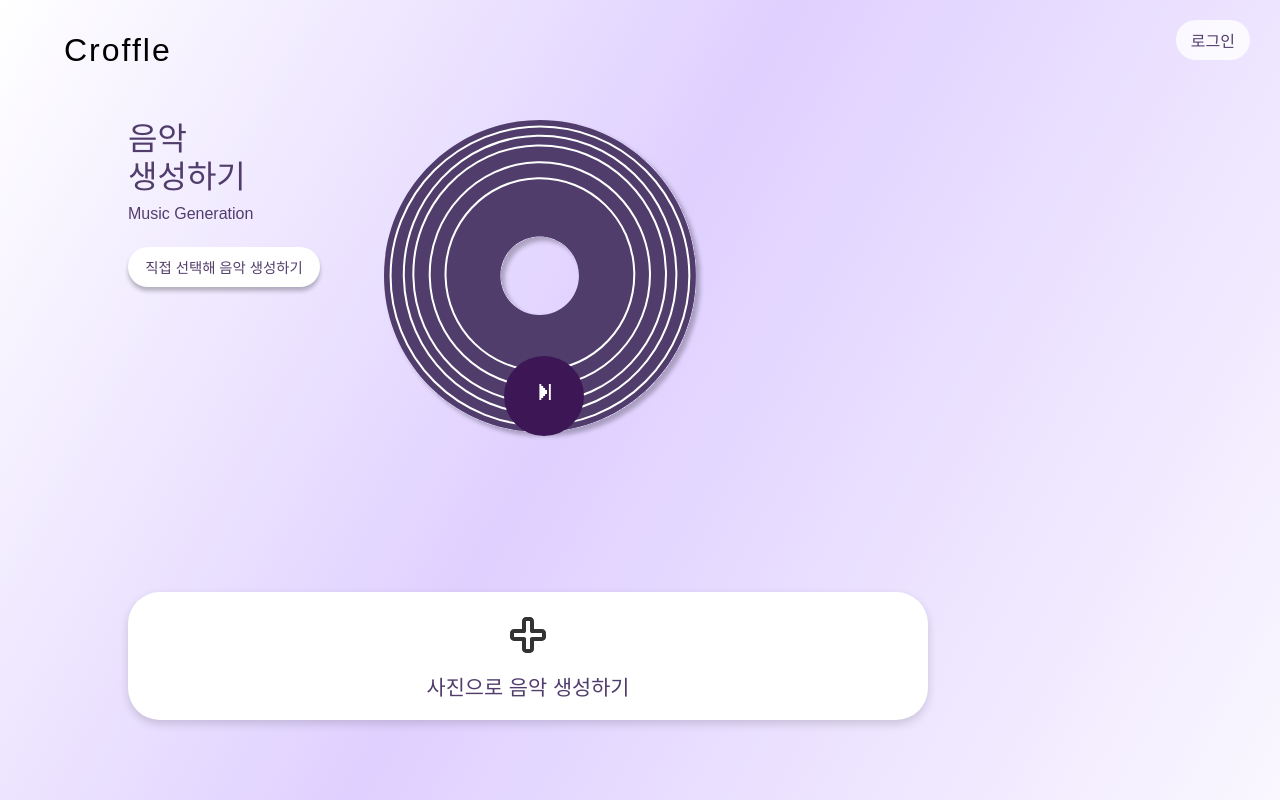
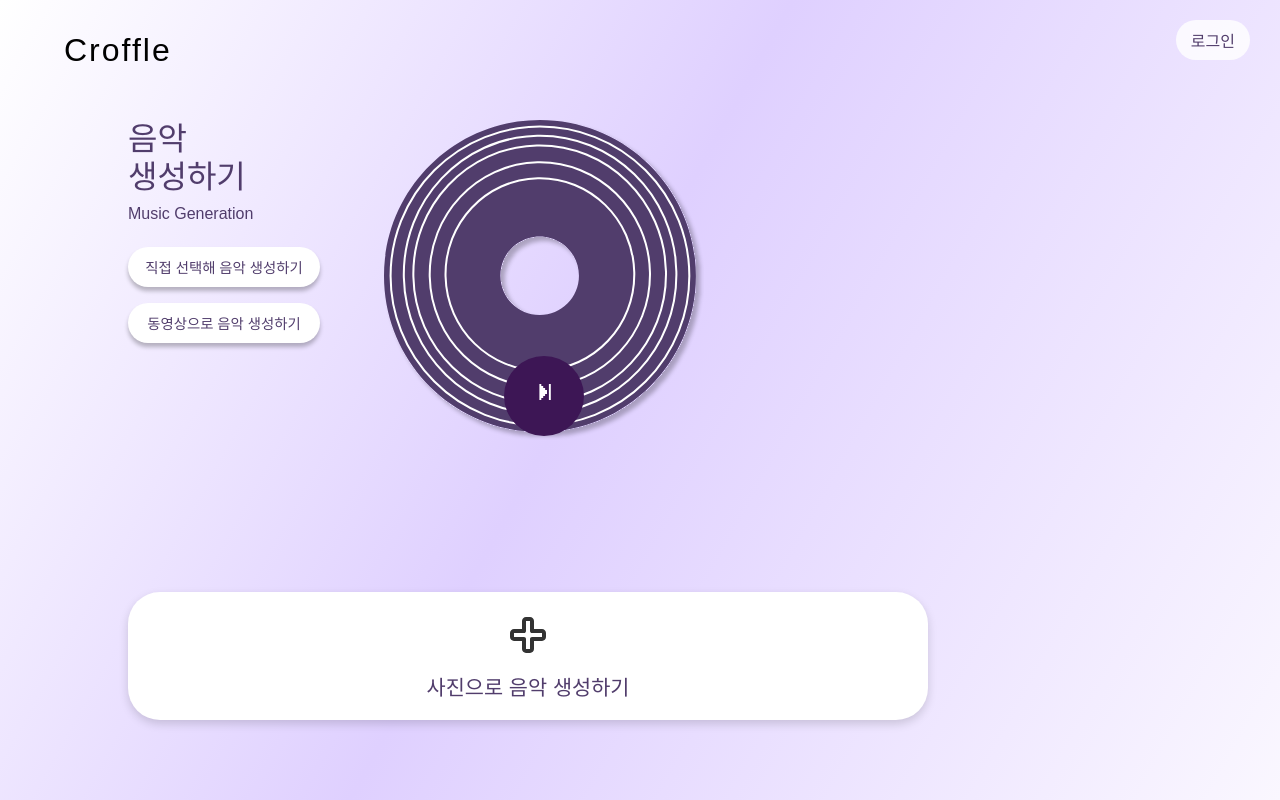
Before and after one commit to jsoyeonj/IM-FE, a Flask app: page /image-create in a window 1280 px wide. Run offline with Flask 2, Linux system fonts and the light colour scheme; some web fonts are replaced.

Commit message:
추가요청사항1,2해결-sua

```diff
--- a/app.py
+++ b/app.py
@@ -320,6 +320,92 @@ def generate_music_from_image():
         print(f"Error generating music from image: {e}")  # 디버깅을 위한 로그
         return jsonify({'success': False, 'error': str(e)})
 
+# 동영상으로부터 음악 생성 API
+@app.route('/generate-music-from-video', methods=['POST'])
+def generate_music_from_video():
+    # 로그인 확인 (선택적)
+    if 'user_id' not in session:
+        return jsonify({'success': False, 'error': '로그인이 필요합니다'})
+
+    try:
+        # 동영상 파일 확인
+        if 'video' not in request.files:
+            return jsonify({'success': False, 'error': '동영상 파일이 필요합니다'})
+
+        video_file = request.files['video']
+
+        if video_file.filename == '':
+            return jsonify({'success': False, 'error': '파일이 선택되지 않았습니다'})
+
+        # 허용된 확장자 확인
+        allowed_extensions = {'mp4', 'mov', 'avi', 'mkv', 'webm'}
+        if not ('.' in video_file.filename and video_file.filename.rsplit('.', 1)[1].lower() in allowed_extensions):
+            return jsonify({'success': False, 'error': '허용되지 않는 파일 형식입니다'})
+
+        # 동영상 저장 (필요한 경우)
+        filename = secure_filename(video_file.filename)
+        video_path = os.path.join(app.config['UPLOAD_FOLDER'], filename)
+        video_file.save(video_path)
+
+        # 여기에 동영상 분석 및 음악 생성 로직을 구현
+        # 이 예제에서는 더미 데이터를 사용합니다
+
+        # 새 음악 데이터 생성
+        user_id = session['user_id']
+        title = f"동영상 음악 {datetime.datetime.now().strftime('%Y-%m-%d %H:%M')}"
+        mood = "동영상 기반"  # 실제 분석에 기반하여 설정
+        location = "동영상"  # 실제 분석에 기반하여 설정
+        tempo = random.randint(60, 180)  # 실제 분석에 기반하여 설정
+
+        # 데이터베이스에 음악 정보 저장
+        music_id = str(uuid.uuid4())
+
+        # 여기에서 동영상 분석 기반으로 실제 음악 파일을 생성 (MIDI, MP3 등)
+        # 실제 구현에서는 여기에 음악 생성 코드를 추가합니다
+        music_file_path = f"music_{music_id}.mp3"
+
+        # 파일 시스템에 가짜 음악 파일을 생성 (실제 구현에서는 이 부분을 대체)
+        # 이 부분은 실제 음악 생성 API를 사용할 때 대체됩니다
+        with open(os.path.join(app.config['UPLOAD_FOLDER'], music_file_path), 'wb') as f:
+            f.write(b'dummy_audio_data')  # 실제 구현에서는 실제 오디오 데이터로 대체
+
+        # 음악 데이터를 저장하는 데이터베이스 코드를 여기에 추가하세요
+        music_data_file = 'music_data.json'
+
+        # 기존 데이터 로드
+        if os.path.exists(music_data_file):
+            with open(music_data_file, 'r', encoding='utf-8') as f:
+                music_list = json.load(f)
+        else:
+            music_list = []
+
+        # 새 음악 추가
+        new_music = {
+            'id': music_id,
+            'user_id': user_id,
+            'title': title,
+            'mood': mood,
+            'location': location,
+            'tempo': tempo,
+            'file_path': music_file_path,
+            'created_at': datetime.datetime.now().isoformat(),
+            'source_type': 'video'  # 동영상에서 생성되었음을 표시
+        }
+
+        music_list.append(new_music)
+
+        # 데이터 저장
+        with open(music_data_file, 'w', encoding='utf-8') as f:
+            json.dump(music_list, f, ensure_ascii=False, indent=4)
+
+        return jsonify({'success': True, 'music_id': music_id})
+
+    except Exception as e:
+        print(f"Error generating music from video: {e}")  # 디버깅을 위한 로그
+        return jsonify({'success': False, 'error': str(e)})
+
+
+
 @app.route('/upload', methods=['POST'])
 def upload_file():
     """음악 파일 업로드 처리"""
--- a/static/css/image_create.css
+++ b/static/css/image_create.css
@@ -77,13 +77,20 @@ body {
   margin-top: 0.5rem;
 }
 
-.direct-gen-btn {
+/* 생성 버튼들을 담는 컨테이너 */
+.generation-buttons {
+  display: flex;
+  flex-direction: column;
+  gap: 1rem;
+  margin-top: 1.5rem;
+}
+
+.direct-gen-btn, .video-gen-btn, .image-gen-btn {
   width: 12rem;
   height: 2.5rem;
   border: none;
   border-radius: 1.25rem;
   background: #fff;
-  margin-top: 1.5rem;
   box-shadow: 0px 4px 4px 0px rgba(0, 0, 0, 0.25);
   cursor: pointer;
   color: #513d6c;
@@ -91,7 +98,7 @@ body {
   transition: all 0.3s ease;
 }
 
-.direct-gen-btn:hover {
+.direct-gen-btn:hover, .video-gen-btn:hover, .image-gen-btn:hover {
   transform: scale(1.05);
   background: #f8f8f8;
 }
@@ -176,7 +183,7 @@ body {
   background-color: #946ec4;
 }
 
-.image-input {
+.file-input {
   position: absolute;
   width: 100%;
   height: 100%;
@@ -242,7 +249,7 @@ body {
   border-radius: 0.5rem;
 }
 
-/* 업로드된 이미지 미리보기 영역 */
+/* 업로드된 파일 미리보기 영역 */
 .preview-container {
   position: absolute;
   bottom: 1rem;
@@ -251,7 +258,7 @@ body {
   justify-content: center;
 }
 
-.image-preview {
+.file-preview {
   width: 80%;
   max-height: 150px;
   display: flex;
@@ -262,7 +269,7 @@ body {
   overflow-y: auto;
 }
 
-.preview-image {
+.preview-file {
   max-width: 10rem;
   max-height: 8rem;
   border-radius: 0.5rem;
@@ -320,7 +327,7 @@ body {
   }
 
   .record-img {
-    width: one(8rem);
+    width: 18rem;
   }
 }
 
@@ -392,4 +399,9 @@ body {
   .back-button p {
     font-size: 1.5rem;
   }
+
+  .direct-gen-btn, .video-gen-btn, .image-gen-btn {
+    width: 10rem;
+    font-size: 0.8rem;
+  }
 }
--- a/static/js/image_create.js
+++ b/static/js/image_create.js
@@ -1,17 +1,21 @@
 document.addEventListener('DOMContentLoaded', function() {
     // 요소 선택
-    const imageInput = document.getElementById('imageInput');
-    const imagePreview = document.getElementById('imagePreview');
+    const fileInput = document.getElementById('fileInput');
+    const filePreview = document.getElementById('filePreview');
     const imageUploadArea = document.querySelector('.image-upload-area');
     const uploadContent = document.querySelector('.upload-content');
     const uploadText = document.querySelector('.upload-text');
     const playBtn = document.getElementById('playBtn');
     const recordImg = document.querySelector('.record-img');
 
+    // URL 파라미터로 모드 확인
+    const urlParams = new URLSearchParams(window.location.search);
+    const mode = urlParams.get('mode') || 'image'; // 기본값은 이미지 모드
+
     // 상태 관리
     let isPlaying = false;
     let recordRotation = null;
-    let selectedImage = null;
+    let selectedFile = null;
 
     // 레코드 회전 애니메이션 함수
     function startRecordRotation() {
@@ -68,34 +72,58 @@ document.addEventListener('DOMContentLoaded', function() {
         });
     }
 
-    // 이미지 업로드 영역 클릭 시 파일 선택 다이얼로그 열기
+    // 파일 업로드 영역 클릭 시 파일 선택 다이얼로그 열기
     if (imageUploadArea) {
         imageUploadArea.addEventListener('click', function(e) {
             // input 요소가 클릭된 경우는 중복 실행 방지
-            if (e.target !== imageInput) {
-                imageInput.click();
+            if (e.target !== fileInput) {
+                fileInput.click();
             }
         });
     }
 
-    // 이미지 업로드 시 처리
-    if (imageInput) {
-        imageInput.addEventListener('change', function(e) {
+    // 파일 업로드 시 처리
+    if (fileInput) {
+        fileInput.addEventListener('change', function(e) {
             if (e.target.files.length > 0) {
-                selectedImage = e.target.files[0];
+                selectedFile = e.target.files[0];
+                const fileType = selectedFile.type;
+
+                // 파일 타입 검증
+                if (mode === 'video' && !fileType.startsWith('video/')) {
+                    showMessage('동영상 파일만 업로드 가능합니다', 'error');
+                    return;
+                } else if (mode === 'image' && !fileType.startsWith('image/')) {
+                    showMessage('이미지 파일만 업로드 가능합니다', 'error');
+                    return;
+                }
 
                 // 미리보기 표시
                 const reader = new FileReader();
                 reader.onload = function(event) {
                     // 기존 미리보기 초기화
-                    imagePreview.innerHTML = '';
+                    filePreview.innerHTML = '';
 
                     // 업로드 영역 변경
                     imageUploadArea.classList.add('uploaded');
                     uploadContent.classList.add('uploaded');
 
-                    // 업로드된 이미지와 텍스트를 포함한 새 컨텐츠 생성
-                    uploadContent.innerHTML = `
+                    // 파일 타입에 따른 미리보기 생성
+                    let previewHTML = '';
+                    if (mode === 'video') {
+                        previewHTML = `
+                            <div class="preview-content">
+                                <div class="preview-img-container">
+                                    <video controls class="preview-img" style="max-width: 150px; max-height: 4rem;">
+                                        <source src="${event.target.result}" type="${fileType}">
+                                        동영상을 재생할 수 없습니다.
+                                    </video>
+                                </div>
+                                <span class="upload-text uploaded">동영상으로 음악 생성하기</span>
+                            </div>
+                        `;
+                    } else {
+                        previewHTML = `
                             <div class="preview-content">
                                 <div class="preview-img-container">
                                     <img src="${event.target.result}" alt="업로드된 이미지" class="preview-img">
@@ -103,43 +131,53 @@ document.addEventListener('DOMContentLoaded', function() {
                                 <span class="upload-text uploaded">사진으로 음악 생성하기</span>
                             </div>
                         `;
+                    }
+
+                    uploadContent.innerHTML = previewHTML;
                 };
 
-                reader.readAsDataURL(selectedImage);
+                reader.readAsDataURL(selectedFile);
 
-                // "사진이 성공적으로 업로드되었습니다!" 메시지 표시
-                showMessage('사진이 성공적으로 업로드되었습니다!', 'success');
+                // 성공 메시지 표시
+                const fileTypeText = mode === 'video' ? '동영상' : '사진';
+                showMessage(`${fileTypeText}이 성공적으로 업로드되었습니다!`, 'success');
             }
         });
     }
 
-    // 이미지 업로드 버튼이 변형된 후 클릭 시 (이미지가 이미 선택된 상태)
+    // 파일 업로드 버튼이 변형된 후 클릭 시 (파일이 이미 선택된 상태)
     if (imageUploadArea) {
         imageUploadArea.addEventListener('click', function(e) {
-            // 이미지가 선택되었고, 파일 input이 클릭되지 않은 경우
-            if (selectedImage && e.target !== imageInput) {
+            // 파일이 선택되었고, 파일 input이 클릭되지 않은 경우
+            if (selectedFile && e.target !== fileInput) {
                 // 클래스가 업로드된 상태일 때만 처리
                 if (imageUploadArea.classList.contains('uploaded')) {
                     // 음악 생성 로직
                     const uploadText = document.querySelector('.upload-text.uploaded');
                     if (uploadText) {
+                        const fileTypeText = mode === 'video' ? '동영상' : '사진';
                         uploadText.textContent = '생성 중...';
                     }
                     imageUploadArea.style.pointerEvents = 'none';
 
                     // FormData 생성
                     const formData = new FormData();
-                    formData.append('image', selectedImage);
+                    const fieldName = mode === 'video' ? 'video' : 'image';
+                    formData.append(fieldName, selectedFile);
+
+                    // 서버 엔드포인트 결정
+                    const endpoint = mode === 'video' ? '/generate-music-from-video' : '/generate-music-from-image';
 
                     // 서버에 데이터 전송
-                    fetch('/generate-music-from-image', {
+                    fetch(endpoint, {
                         method: 'POST',
                         body: formData
                     })
                     .then(response => response.json())
                     .then(data => {
                         if (data.success) {
-                            showMessage('이미지로부터 음악이 생성되었습니다!', 'success');
+                            const fileTypeText = mode === 'video' ? '동영상' : '이미지';
+                            showMessage(`${fileTypeText}로부터 음악이 생성되었습니다!`, 'success');
                             // 일정 시간 후 플레이리스트 페이지로 리다이렉트
                             setTimeout(() => {
                                 window.location.href = `/playlist?music_id=${data.music_id}`;
@@ -148,7 +186,8 @@ document.addEventListener('DOMContentLoaded', function() {
                             showMessage(data.error || '음악 생성 중 오류가 발생했습니다', 'error');
                             // 버튼 상태 복원
                             if (uploadText) {
-                                uploadText.textContent = '사진으로 음악 생성하기';
+                                const fileTypeText = mode === 'video' ? '동영상으로 음악 생성하기' : '사진으로 음악 생성하기';
+                                uploadText.textContent = fileTypeText;
                             }
                             imageUploadArea.style.pointerEvents = 'auto';
                         }
@@ -158,7 +197,8 @@ document.addEventListener('DOMContentLoaded', function() {
                         showMessage('서버 연결 오류가 발생했습니다', 'error');
                         // 버튼 상태 복원
                         if (uploadText) {
-                            uploadText.textContent = '사진으로 음악 생성하기';
+                            const fileTypeText = mode === 'video' ? '동영상으로 음악 생성하기' : '사진으로 음악 생성하기';
+                            uploadText.textContent = fileTypeText;
                         }
                         imageUploadArea.style.pointerEvents = 'auto';
                     });
--- a/templates/create.html
+++ b/templates/create.html
@@ -19,7 +19,10 @@
             <div class="title-section">
                 <h1 class="title">음악<br>생성하기</h1>
                 <p class="subtitle">Music Generation</p>
-                <button class="image-gen-btn" id="imageGenBtn">이미지로 음악 생성하기</button>
+                <div class="generation-buttons">
+                    <button class="image-gen-btn" id="imageGenBtn">사진으로 음악 생성하기</button>
+                    <button class="video-gen-btn" id="videoGenBtn">동영상으로 음악 생성하기</button>
+                </div>
             </div>
         </div>
 
--- a/templates/detail_input.html
+++ b/templates/detail_input.html
@@ -19,7 +19,10 @@
             <div class="title-section">
                 <h1 class="title">음악<br>생성하기</h1>
                 <p class="subtitle">Music Generation</p>
-                <button class="image-gen-btn" id="imageGenBtn" onclick="window.location.href='{{ url_for('image_create') }}'">이미지로 음악 생성하기</button>
+                <div class="generation-buttons">
+                    <button class="image-gen-btn" id="imageGenBtn" onclick="window.location.href='{{ url_for('image_create') }}'">사진으로 음악 생성하기</button>
+                    <button class="video-gen-btn" id="videoGenBtn" onclick="window.location.href='{{ url_for('image_create') }}?mode=video'">동영상으로 음악 생성하기</button>
+                </div>
             </div>
 
             <!-- 레코드 영역 (원모양 재생 버튼) -->
--- a/templates/image_create.html
+++ b/templates/image_create.html
@@ -20,7 +20,14 @@
             <div class="title-section">
                 <h1 class="title">음악<br>생성하기</h1>
                 <p class="subtitle">Music Generation</p>
-                <button class="direct-gen-btn" id="directGenBtn" onclick="window.location.href='{{ url_for('create') }}'">직접 선택해 음악 생성하기</button>
+                <div class="generation-buttons">
+                    <button class="direct-gen-btn" id="directGenBtn" onclick="window.location.href='{{ url_for('create') }}'">직접 선택해 음악 생성하기</button>
+                    {% if request.args.get('mode') == 'video' %}
+                        <button class="image-gen-btn" id="imageGenBtn" onclick="window.location.href='{{ url_for('image_create') }}'">사진으로 음악 생성하기</button>
+                    {% else %}
+                        <button class="video-gen-btn" id="videoGenBtn" onclick="window.location.href='{{ url_for('image_create') }}?mode=video'">동영상으로 음악 생성하기</button>
+                    {% endif %}
+                </div>
             </div>
 
             <!-- 레코드 영역 (원모양 재생 버튼) -->
@@ -33,20 +40,20 @@
         </div>
     </div>
 
-    <!-- 이미지 업로드 영역 -->
+    <!-- 이미지/동영상 업로드 영역 -->
     <div class="upload-wrapper">
         <div class="image-upload-area">
-            <input type="file" accept="image/*" id="imageInput" class="image-input">
+            <input type="file" accept="{% if request.args.get('mode') == 'video' %}video/*{% else %}image/*{% endif %}" id="fileInput" class="file-input">
             <div class="upload-content">
-                <img src="{{ url_for('static', filename='images/upload_icon.svg') }}" alt="이미지 업로드" class="upload-icon">
-                <span class="upload-text">사진으로 음악 생성하기</span>
+                <img src="{{ url_for('static', filename='images/upload_icon.svg') }}" alt="파일 업로드" class="upload-icon">
+                <span class="upload-text">{% if request.args.get('mode') == 'video' %}동영상으로 음악 생성하기{% else %}사진으로 음악 생성하기{% endif %}</span>
             </div>
         </div>
     </div>
 
-    <!-- 업로드된 이미지 미리보기 영역 -->
+    <!-- 업로드된 파일 미리보기 영역 -->
     <div class="preview-container">
-        <div class="image-preview" id="imagePreview"></div>
+        <div class="file-preview" id="filePreview"></div>
     </div>
 </div>
 {% endblock %}
```
Also changed, not shown: music_data.json (+11 -0 lines), static/css/create.css (+10 -3 lines), static/css/detail_input.css (+11 -4 lines), static/js/create.js (+8 -0 lines). Lines whose indentation alone changed are shown as unchanged.
